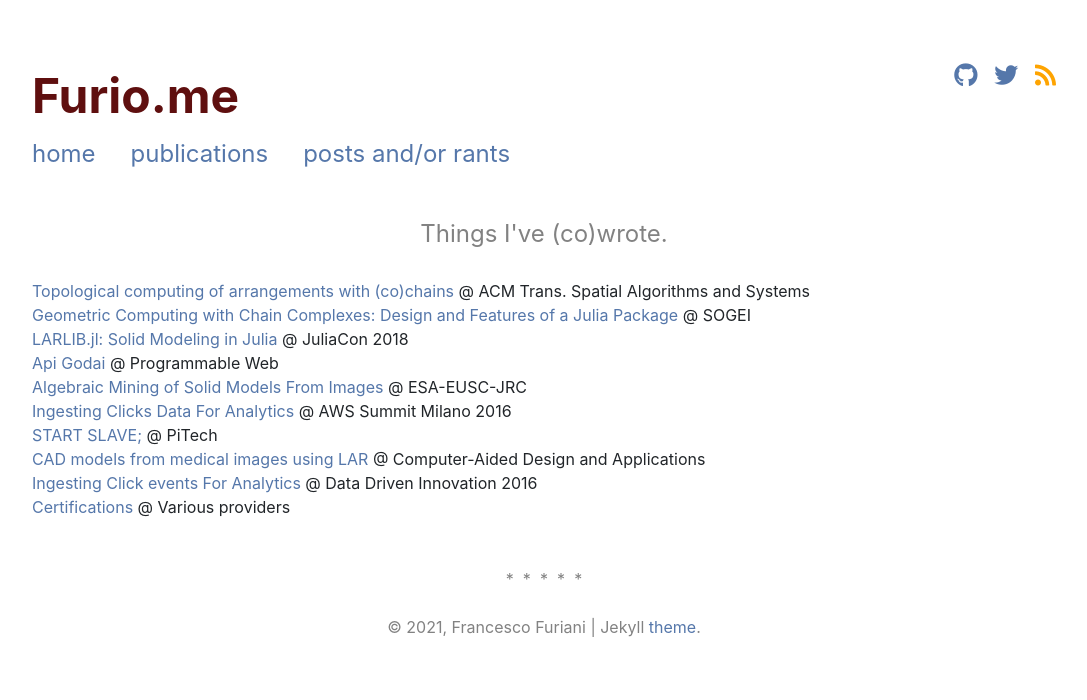
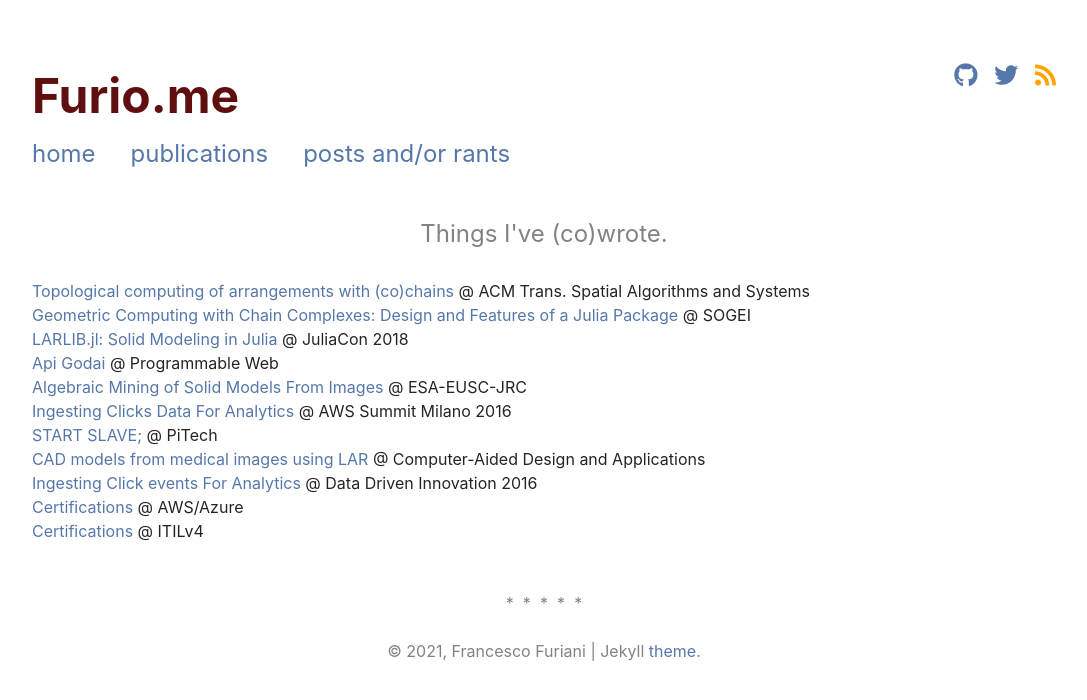
Before and after one commit to furio/furio.github.io, a Jekyll site: the page built from pages/publications.html, in a window 1280 px wide. Shown: the top 700 px of the page, without its empty margins (96-1183 px from the left). Built offline with Jekyll 4.4.1, drawn with Linux system fonts in a browser that asks for light colours; nearby versions of some CDN libraries; a style sheet for code colours, icons or effects is not loaded.

Commit message:
Update publications.yml

```diff
--- a/_data/publications.yml
+++ b/_data/publications.yml
@@ -27,4 +27,7 @@
   where: Data Driven Innovation 2016
 - name: Certifications
   url: https://www.credly.com/users/francesco-furiani/badges
-  where: Various providers
+  where: AWS/Azure
+- name: Certifications
+  url: https://furio.me/assets/documents/e-cert-itil.pdf
+  where: ITILv4
```
